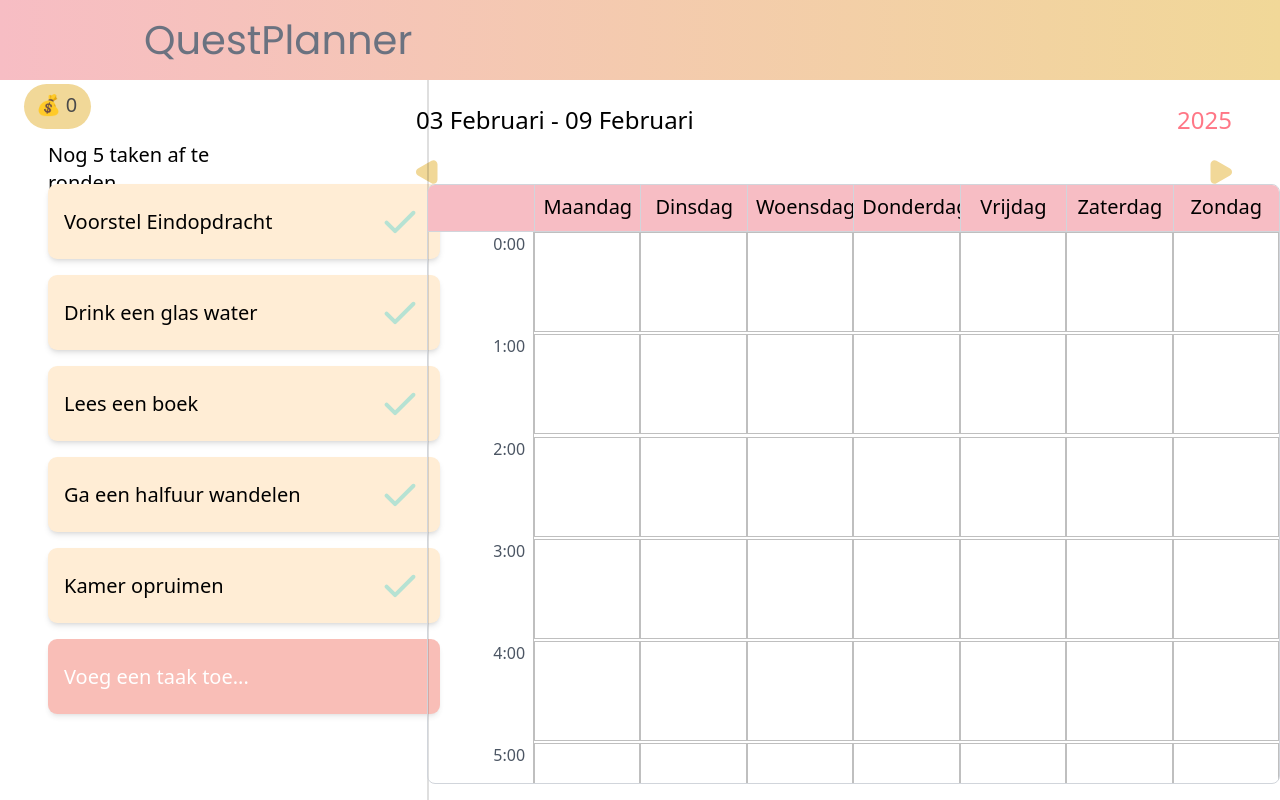
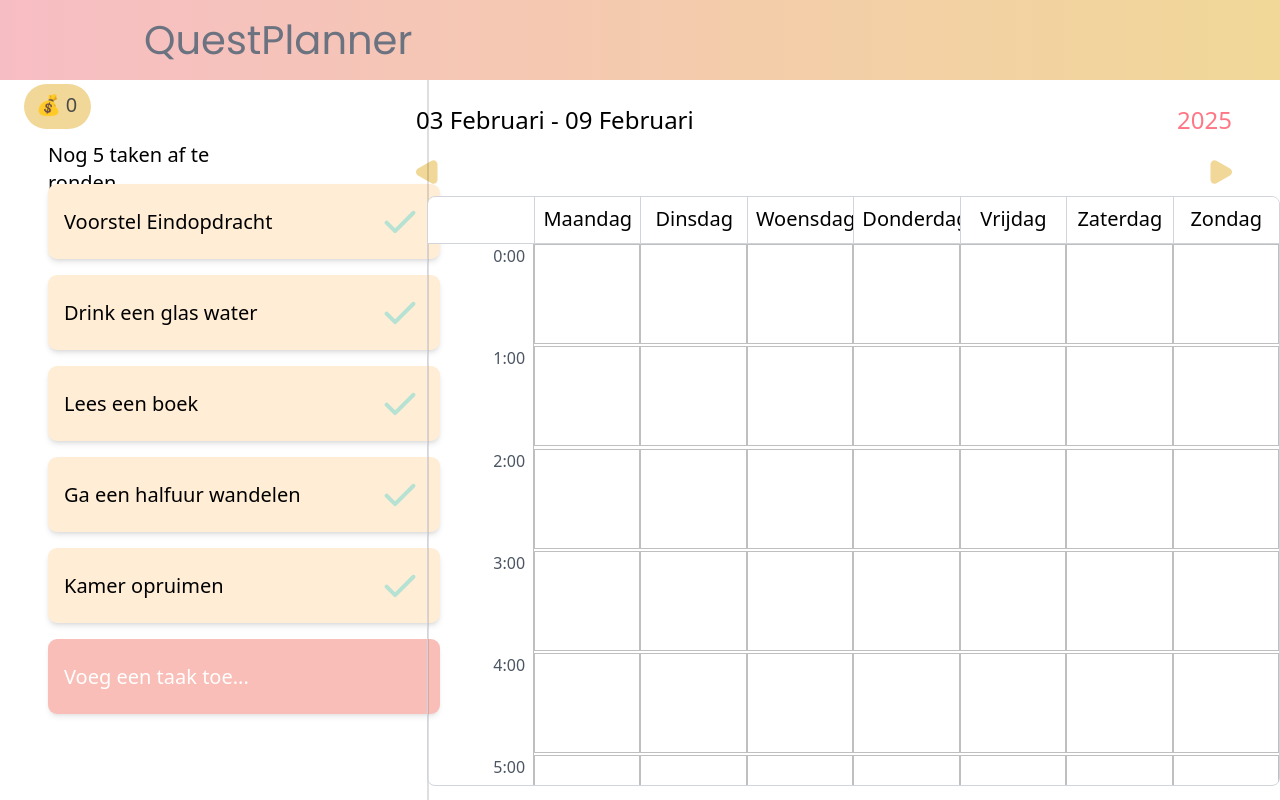
Before and after one commit to IlkeHeyvaert/ilke-heyvaert-hybrid-topic, a Next.js app: page / in a window 1280 px wide. Built offline with nearby package versions, Linux system fonts and the light colour scheme.

Commit message:
Add milestone 2: fix planner version2

```diff
--- a/src/components/task.tsx
+++ b/src/components/task.tsx
@@ -60,13 +60,13 @@ export function Task(){
           </div>
 
 
-          <div className="absolute left-1/3 w-2/3 h-[600px] overflow-y-auto border border-gray-300 rounded-lg">
+          <div className="absolute left-1/3 w-2/3 h-[590px] overflow-y-auto border border-gray-300 rounded-lg mt-3">
   <div className="grid grid-cols-8 grid-rows-25 h-[2500px] relative">
 
     {/* Header: 7 dagen bovenaan */}
-    <div className="bg-[#f7bdc4] border-b border-gray-300"></div>
+    <div className="bg-white border-b border-gray-300"></div>
     {["Maandag", "Dinsdag", "Woensdag", "Donderdag", "Vrijdag", "Zaterdag", "Zondag"].map((day, index) => (
-      <div key={`day-${index}`} className="text-center font-nunito text-xl p-2 bg-[#f7bdc4] border-b border-l border-gray-300">
+      <div key={`day-${index}`} className="text-center font-nunito text-xl p-2 bg-white border-b border-l border-gray-300">
         {day}
       </div>
     ))}
@@ -74,7 +74,7 @@ export function Task(){
     {/* 24 Uur kolommen */}
     {[...Array(24)].map((_, hour) => (
       <React.Fragment key={`hour-${hour}`}>
-        {/* Uur-label aan de linkerkant */}
+        {/* Uur-label aan de rechterkant */}
         <div className="text-right pr-2 border-r border-black/25 text-gray-600 font-nunito">
           {hour}:00
         </div>
```
